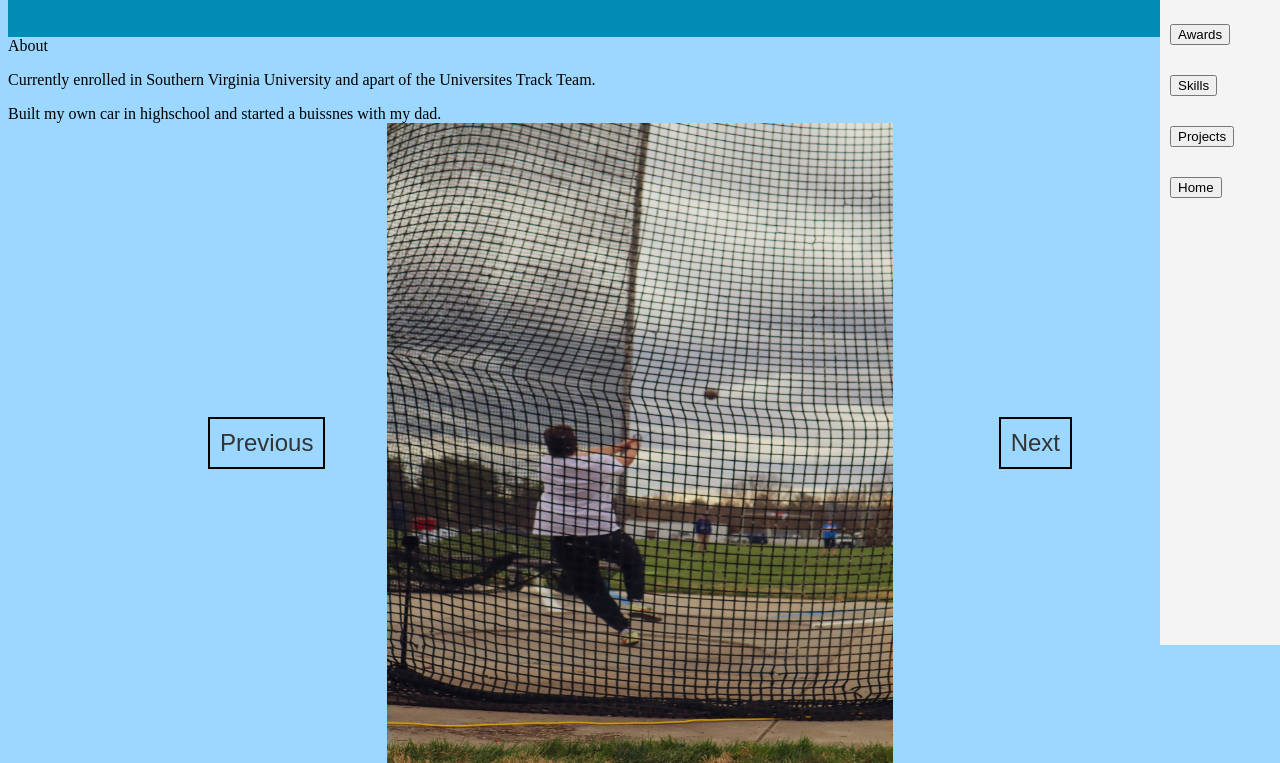
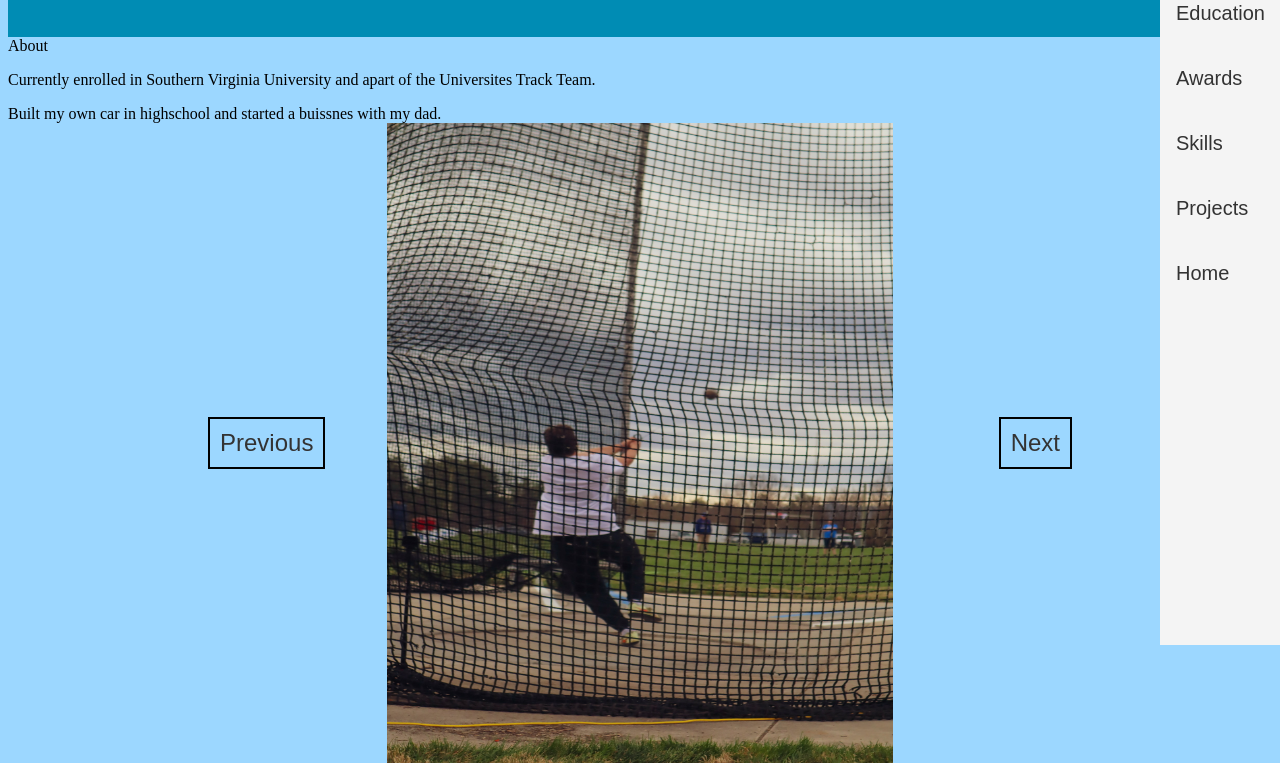
Before and after one commit to CJthrows/AOTW, a plain HTML site: page index.html in a window 1280 px wide. Shown: the part 155-918 px from the top of the page. Drawn offline with Linux system fonts and the light colour scheme.

Commit message:
Update style.css

```diff
--- a/style.css
+++ b/style.css
@@ -105,3 +105,19 @@ a:hover {
 .collage .controls button:hover {
   color: #007bff;
 }
+
+nav ul li button {
+  text-decoration: none;
+  color: #333;
+  font-size: 20px;
+  margin-bottom: 10px;
+  border: none;
+  background-color: transparent;
+  cursor: pointer;
+  transition: color 0.3s, background-color 0.3s;
+}
+
+nav ul li button:hover {
+  color: #e22400;
+  background-color: #f4f4f4;
+}
```
